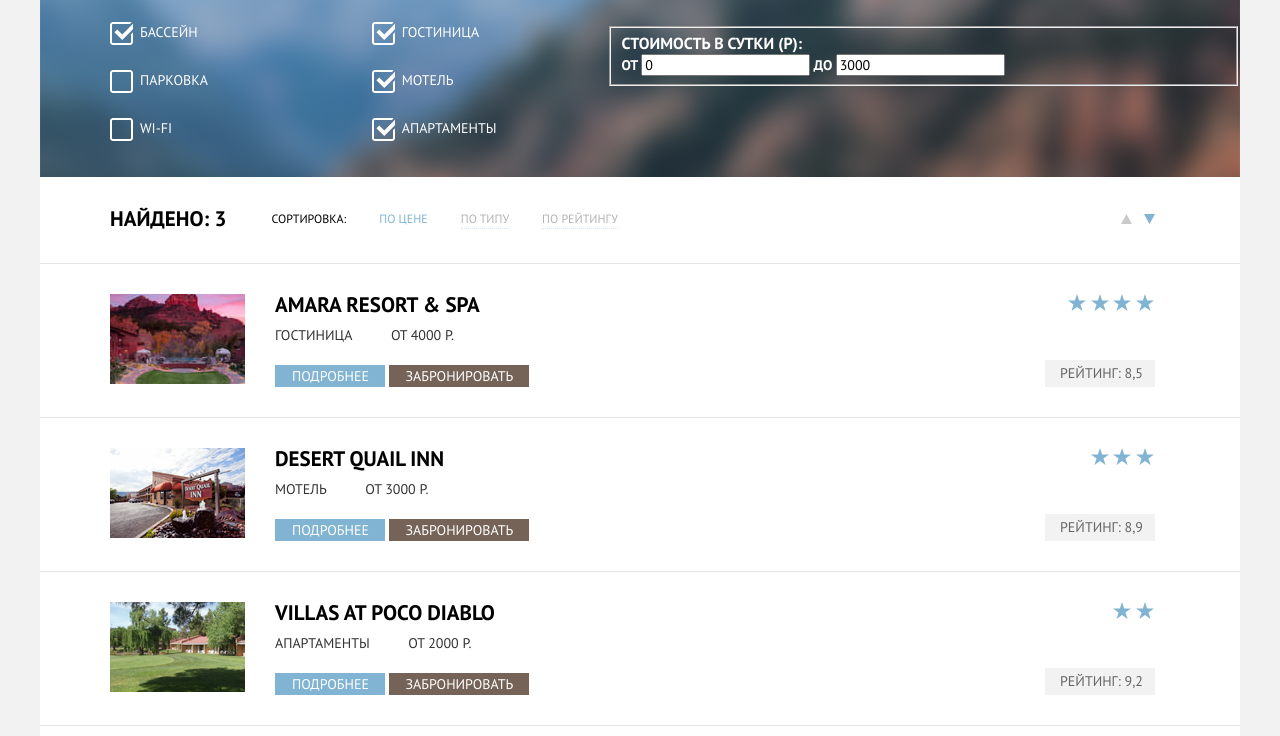
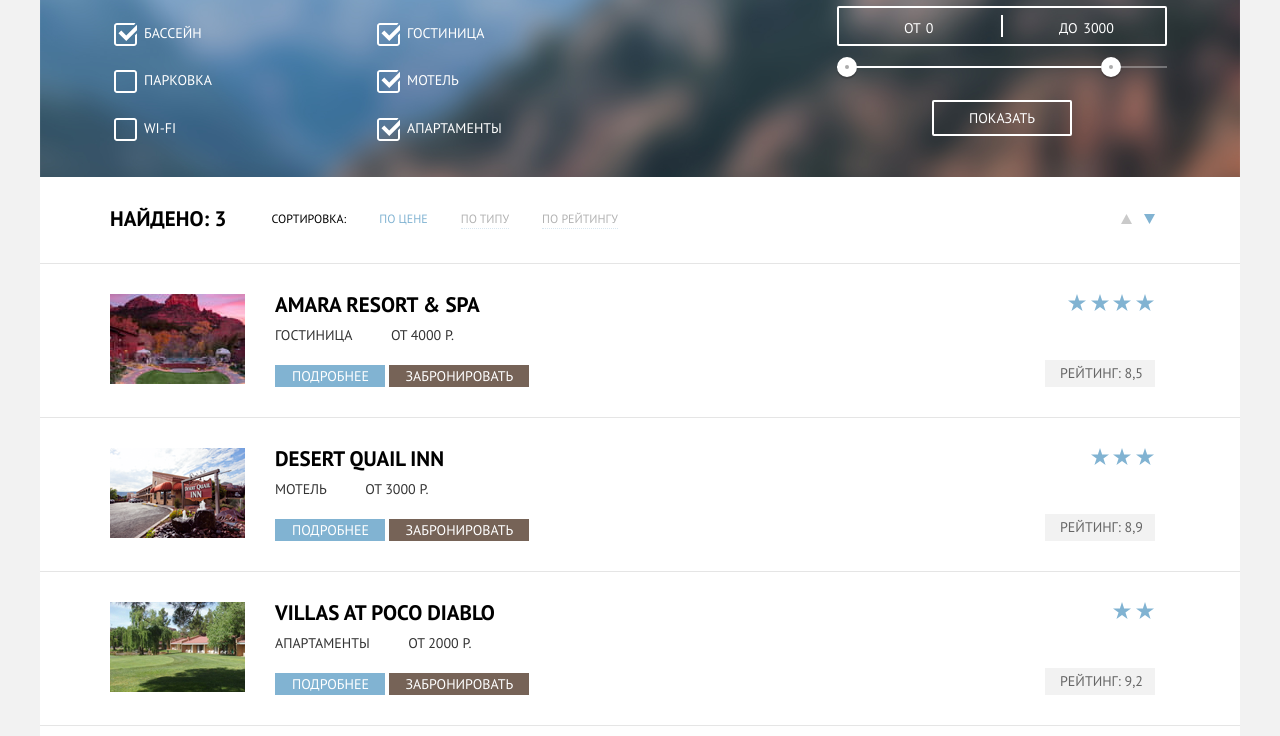
Before and after one commit to TeenCreek2085/1558129-sedona-29, a plain HTML site: page hotels.html in a window 1280 px wide. Shown: the part 95-831 px from the top of the page. Drawn offline with Linux system fonts and the light colour scheme.

Commit message:
Декоративные элементы на внутренней странице

```diff
--- a/css/hotels.css
+++ b/css/hotels.css
@@ -143,6 +143,10 @@ a:focus {
   order: 5;
 }
 
+.nav-item-active {
+  color: var(--brown);
+}
+
 .nav-list a {
   display: block;
   padding: 15px 0;
@@ -187,7 +191,7 @@ a:focus {
 }
 
 .form-1 {
-  margin-left: 70px;
+  margin-left: 74px;
 }
 
 .form-2 {
@@ -201,6 +205,8 @@ a:focus {
 
 .form-3 {
   flex-grow: 2;
+  align-items: flex-end;
+  margin-right: 73px;
 }
 
 .form-title {
@@ -209,6 +215,7 @@ a:focus {
 
 .form-title {
   margin: 0;
+  margin-top: 2px;
   padding: 0;
 }
 
@@ -238,6 +245,127 @@ a:focus {
   background-image: url(../img/checkbox-off.svg);
   background-repeat: no-repeat;
 }
+
+/*  */
+.filter-range {
+  width: 330px;
+  color: #ffffff;
+  text-transform: uppercase;
+}
+
+.filter-range-title {
+  margin-bottom: 9px;
+  font-weight: 600;
+  font-size: 16px;
+  line-height: 21px;
+}
+
+.price-controls {
+  position: relative;
+  height: 36px;
+  margin-bottom: 20px;
+  font-size: 0;
+  font-weight: 400;
+  border: 2px solid var(--white);
+  border-radius: 2px;
+}
+
+.price-controls::after {
+  content: "";
+  position: absolute;
+  top: 50%;
+  left: 50%;
+  width: 2px;
+  height: 22px;
+
+  background: var(--white);
+  transform: translate(-50%, -50%);
+}
+
+.price-controls label {
+  display: inline-block;
+  font-size: 14px;
+  line-height: 38px;
+  vertical-align: top;
+  cursor: pointer;
+}
+
+.price-controls .min-price,
+.price-controls .max-price {
+  width: 90px;
+  padding-left: 65px;
+}
+
+.price-controls input {
+  width: 50px;
+  margin: 0;
+  color: inherit;
+  font: inherit;
+  background: none;
+  border: none;
+  outline: none;
+}
+
+.range-controls {
+  position: relative;
+  margin-bottom: 32px;
+}
+
+.range-controls .scale {
+  height: 2px;
+  background: rgba(255, 255, 255, 0.3);
+}
+
+.range-controls .bar {
+  width: 80%;
+  height: 2px;
+  background: var(--white);
+}
+
+.range-toggle {
+  position: absolute;
+  top: -9px;
+  width: 4px;
+  height: 4px;
+  background: #ababab;
+  border: 8px solid var(--white);
+  border-radius: 50%;
+  box-shadow: 0 2px 1px 0 rgba(0, 1, 1, 0.2);
+  cursor: pointer;
+}
+
+.range-toggle:hover {
+  background: #1c4f80;
+}
+
+.range-toggle-min {
+  left: 0;
+}
+
+.range-toggle-max {
+  left: 80%;
+}
+
+.button-form {
+  display: block;
+  margin: 0 auto;
+  padding: 6px 35px;
+  font-size: 14px;
+  line-height: 20px;
+  color: var(--white);
+  text-transform: uppercase;
+  background: transparent;
+  border: 2px solid var(--white);
+  border-radius: 2px;
+  outline: none;
+  cursor: pointer;
+}
+
+.button-form:hover {
+  color: var(--black);
+  background: var(--white);
+}
+
 
 /* Hotel sort */
 .hotels-sort {
--- a/hotels.html
+++ b/hotels.html
@@ -74,25 +74,23 @@
           </div>
 
           <div class="form-3">
-            <fieldset class="filter-item">
-              <h2 class="form-title">Стоимость в сутки (Р):</h2>
-              <div class="range-filter">
+            <div class="filter-range">
+              <div class="filter-range-title">Стоимость в сутки (р):</div>
+                <div class="price-controls">
+                  <label class="min-price">от <input type="text" name="min-price" value="0"></label>
+                  <label class="max-price">до <input type="text" name="max-price" value="3000"></label>
+                </div>
                 <div class="range-controls">
-                  <div class="toggle toggle-min">
-                  <div class="toggle toggle-max">
+                  <div class="scale">
+                    <div class="bar"></div>
+                  </div>
+                  <div class="range-toggle range-toggle-min"></div>
+                  <div class="range-toggle range-toggle-max"></div>
                 </div>
-                <div class="price-controls">
-                  <label class="min-price">
-                    от <input type="number" name="min-price" value="0">
-                  </label>
-                  <label class="max-price">
-                    до <input type="number" name="max-price" value="3000">
-                  </label>
-                </div>
+               <button class="button-form" type="submit">Показать</button>
               </div>
-            </fieldset>
+            </div>
           </div>
-
         </form>
       </section>
 
```
